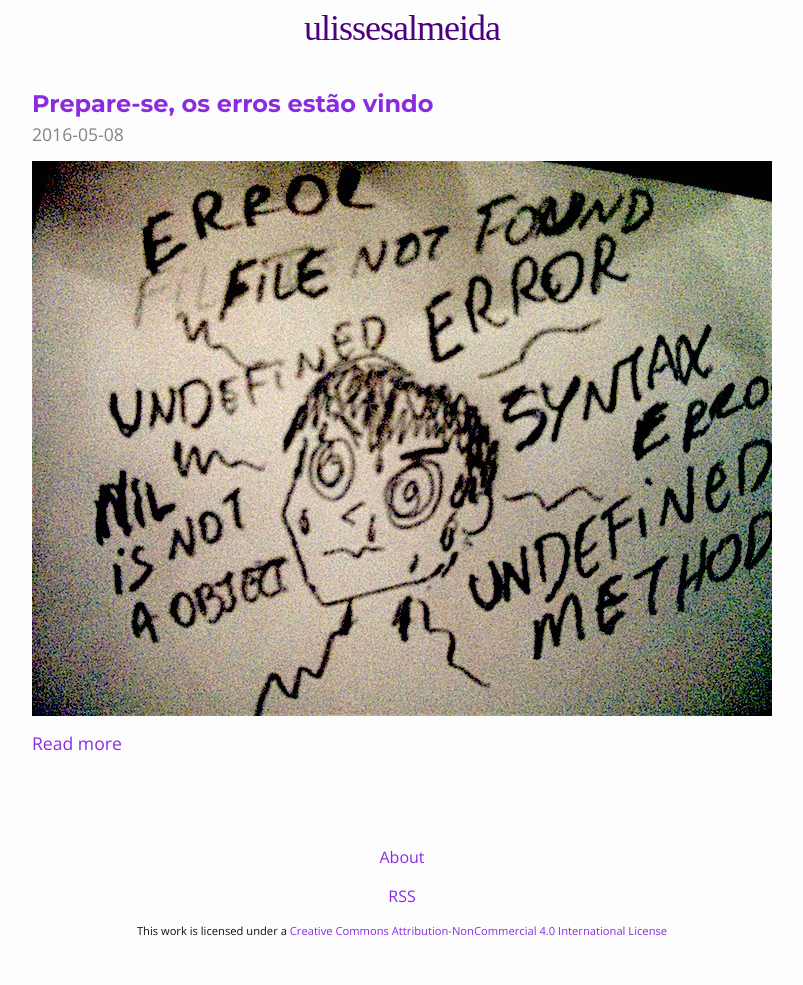
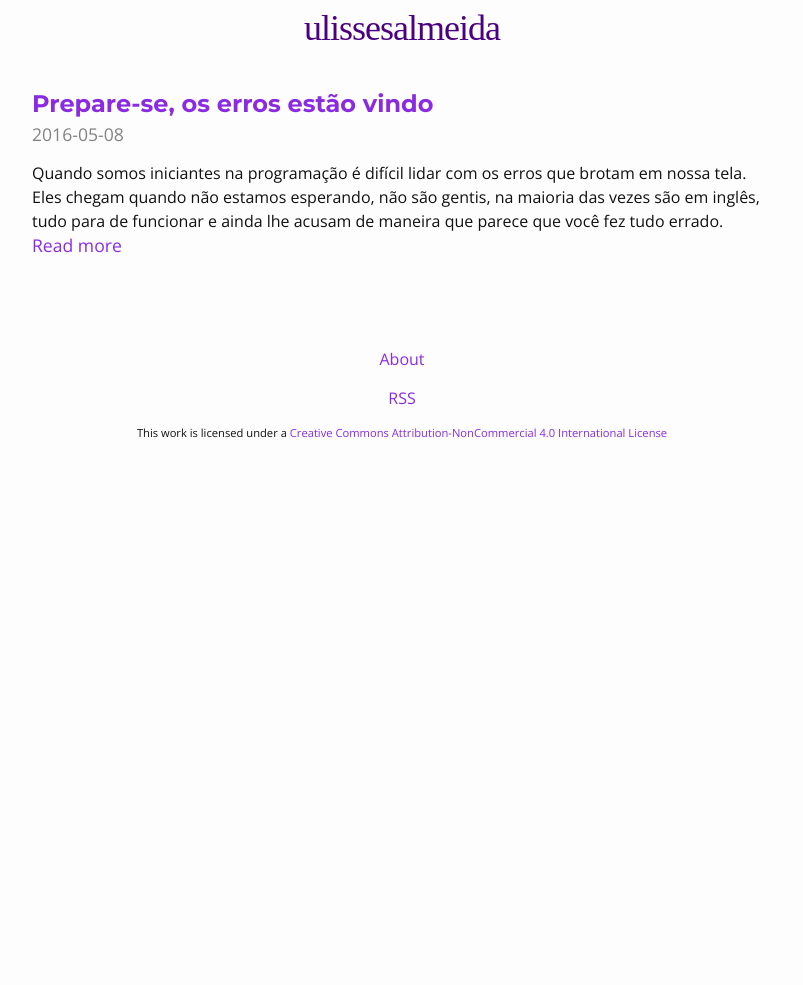
Before and after one commit to ulissesalmeida/mehcoding.github.io, a Jekyll site: the page built from index.html, in a window 1280 px wide. Shown: the whole page, without its empty margins (238-1041 px from the left). Built offline with Jekyll 4.4.1, drawn with Linux system fonts in a browser that asks for light colours; some web fonts are replaced; after the commit the page ends 900 px from its top, so only the background shows below that.

Commit message:
Add excerpt

```diff
--- a/_posts/2016-05-08-prepare-se-os-erros-estao-vindo.markdown
+++ b/_posts/2016-05-08-prepare-se-os-erros-estao-vindo.markdown
@@ -5,6 +5,8 @@ date:   2016-05-08
 author: Ulisses Almeida
 categories: aprendendo-a-programar
 lang: pt-BR
+excerpt: Quando somos iniciantes na programação é difícil lidar com os erros que brotam em nossa tela. Eles chegam quando não estamos esperando, não são gentis, na maioria das vezes são em inglês, tudo para de funcionar e ainda lhe acusam de maneira que parece que você fez tudo errado.
+
 ---
 
 ![errorsarecoming](/assets/errorsarecoming.jpg)
```
